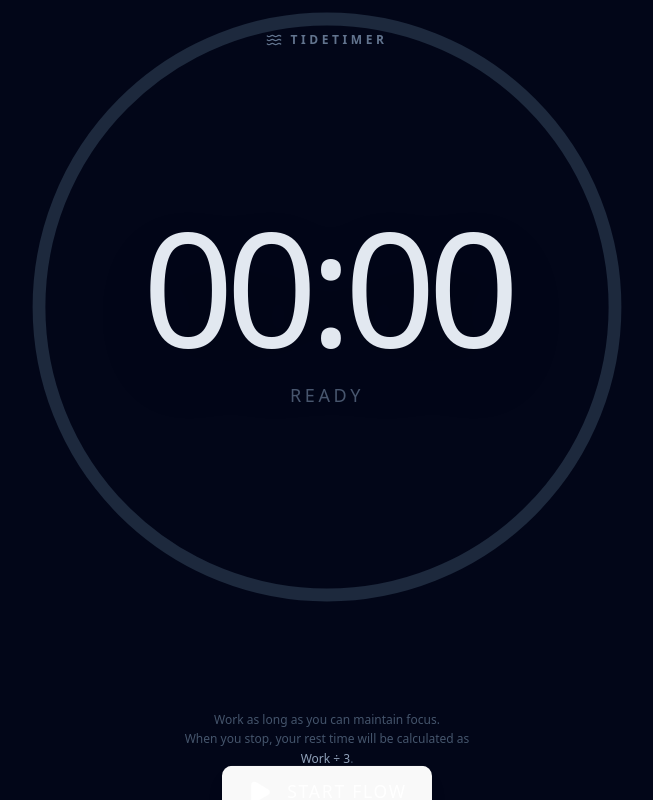
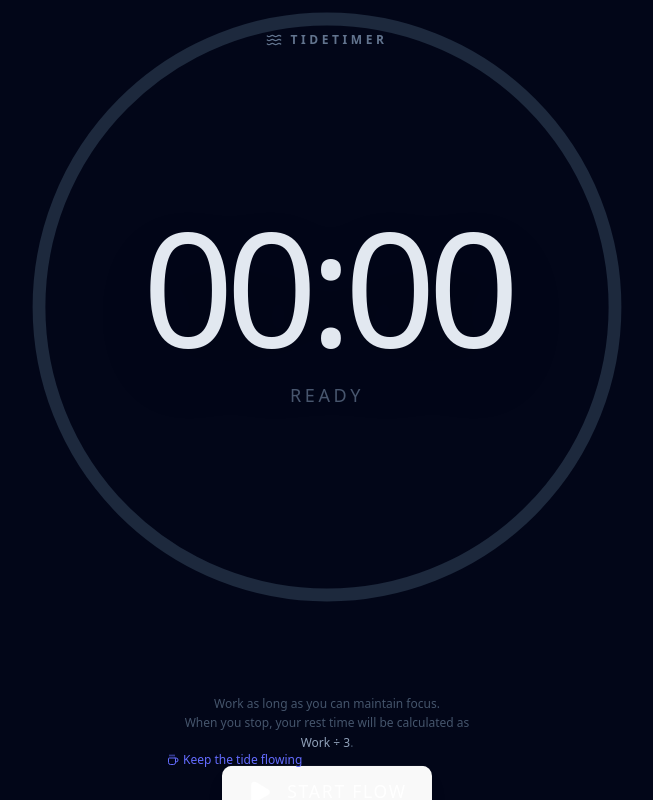
Before and after one commit to blandrum07/tidetimer, a React (Vite) app: page / in a window 1280 px wide. Shown: the whole page, without its empty margins (313-966 px from the left). Built offline with nearby package versions, Linux system fonts and the light colour scheme.

Commit message:
added donate button

```diff
--- a/src/TideTimer.jsx
+++ b/src/TideTimer.jsx
@@ -258,6 +258,12 @@ export default function TideTimer() {
       <div className="absolute bottom-8 text-slate-600 text-xs max-w-xs text-center leading-relaxed">
         Work as long as you can maintain focus. <br/>
         When you stop, your rest time will be calculated as <span className="text-slate-400 whitespace-nowrap">Work ÷ 3</span>.
+
+        {/* Ko-fi Button */}
+        <a href="https://ko-fi.com/tidetimer" target="_blank" rel="noreferrer" className="text-slate-700 hover:text-blue-400 transition-colors text-xs font-medium flex items-center gap-1">
+            <Coffee size={12} />
+            <span>Keep the tide flowing</span>
+        </a>
       </div>
 
     </div>
```
